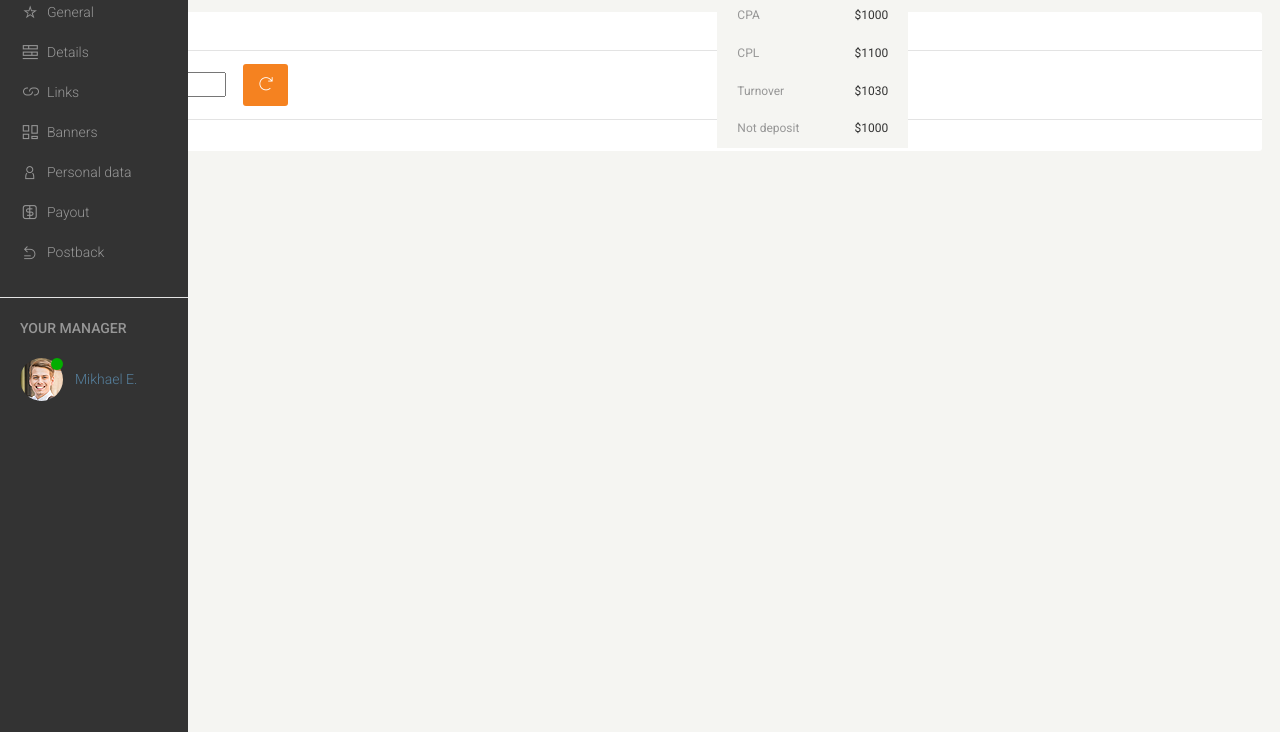
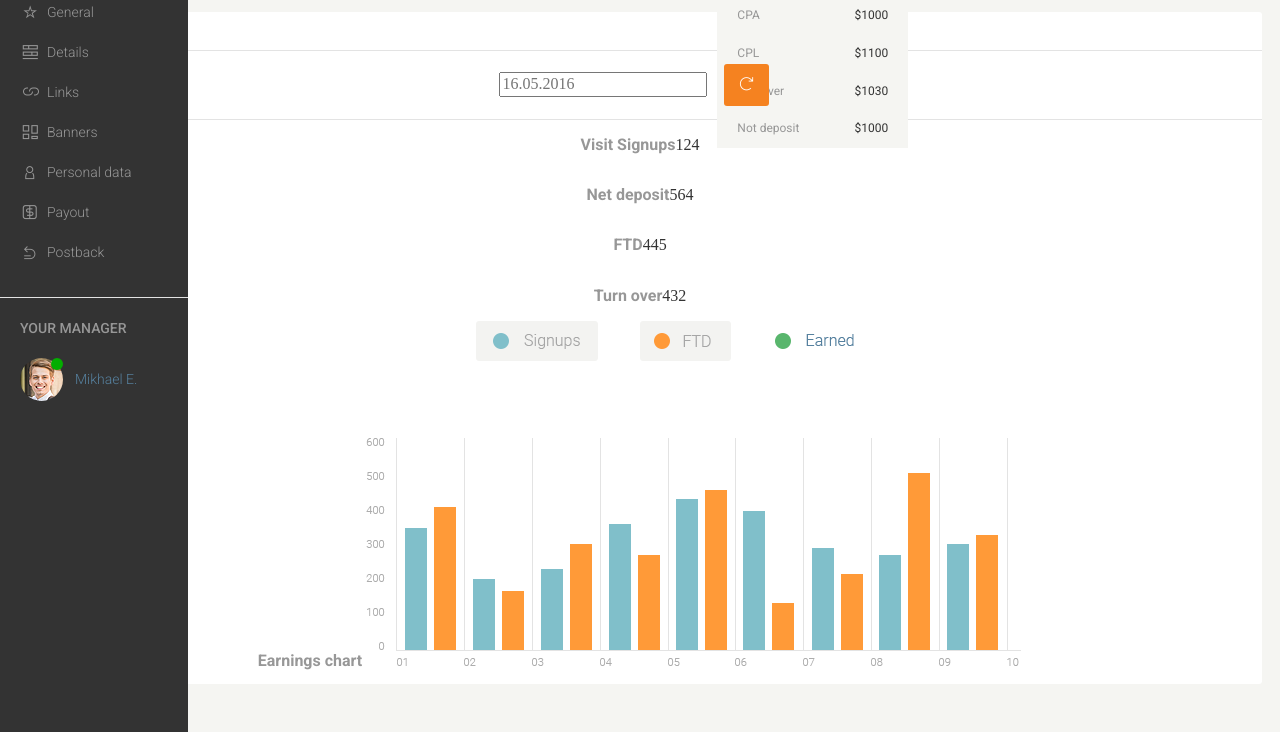
Before and after one commit to DzesikaTkaczyk/Admin-panel, a website: page html/index.html in a window 1280 px wide. Shown: the part 68-800 px from the top of the page. Drawn offline with Linux system fonts and the light colour scheme.

Commit message:
add start

```diff
--- a/html/index.html
+++ b/html/index.html
@@ -76,15 +76,21 @@
     			<div class="box">
     				<h1>General statistic</h1>
     				<div class="line"></div>
-    				<div>
-                    <input type="text" placeholder="16.05.2016">
-                    <button class="button okbutton refresh_button"><i class="demo-icon icon-refresh"></i></button>
+    				<div class="calendar">
+                        <input type="text" placeholder="16.05.2016">
+                        <button class="button okbutton refresh_button"><i class="demo-icon icon-refresh"></i></button>
                     </div>
     				<div class="line"></div>
-    				<div>
-    					<h2>Visit Signups</h2>
-
+    				<div class="calendar">
+    					<div><h2>Visit Signups</h2><p>124</p><div>
+                        <div><h2>Net deposit</h2><p>564</p></div>
+                        <div><h2>FTD</h2><p>445</p></div>
+                        <div><h2>Turn over</h2><p>432</p></div>
     				</div>
+                    <div class="calendar">
+                        <h2>Earnings chart</h2>
+                        <img src="../images/tabs.png" alt="tabs">
+                    </div>
     			</div>
 
     		</div>
--- a/sass/sections/_general_stat.scss
+++ b/sass/sections/_general_stat.scss
@@ -0,0 +1,23 @@
+.general_stat {
+
+	.side-center {
+		width: 687px
+	}
+
+	.calendar {
+		text-align: center;
+	}
+
+	h2 {
+		color: $no-button-color;
+		display: inline-block;
+	}
+
+	p {
+		color: $menu-background-color;
+		display: inline-block;
+		font-size: 16px;
+		font-weight: 300;
+
+	}
+}
--- a/sass/style.scss
+++ b/sass/style.scss
@@ -16,5 +16,6 @@
 /* Sections */
 @import "sections/side_menu";
 @import "sections/top_menu";
+@import "sections/general_stat";
 
 /* Pages / Views */
```
Also changed, not shown: css/style.css, css/style.prefixed.css, images/tabs.png (added), 2 other files.
